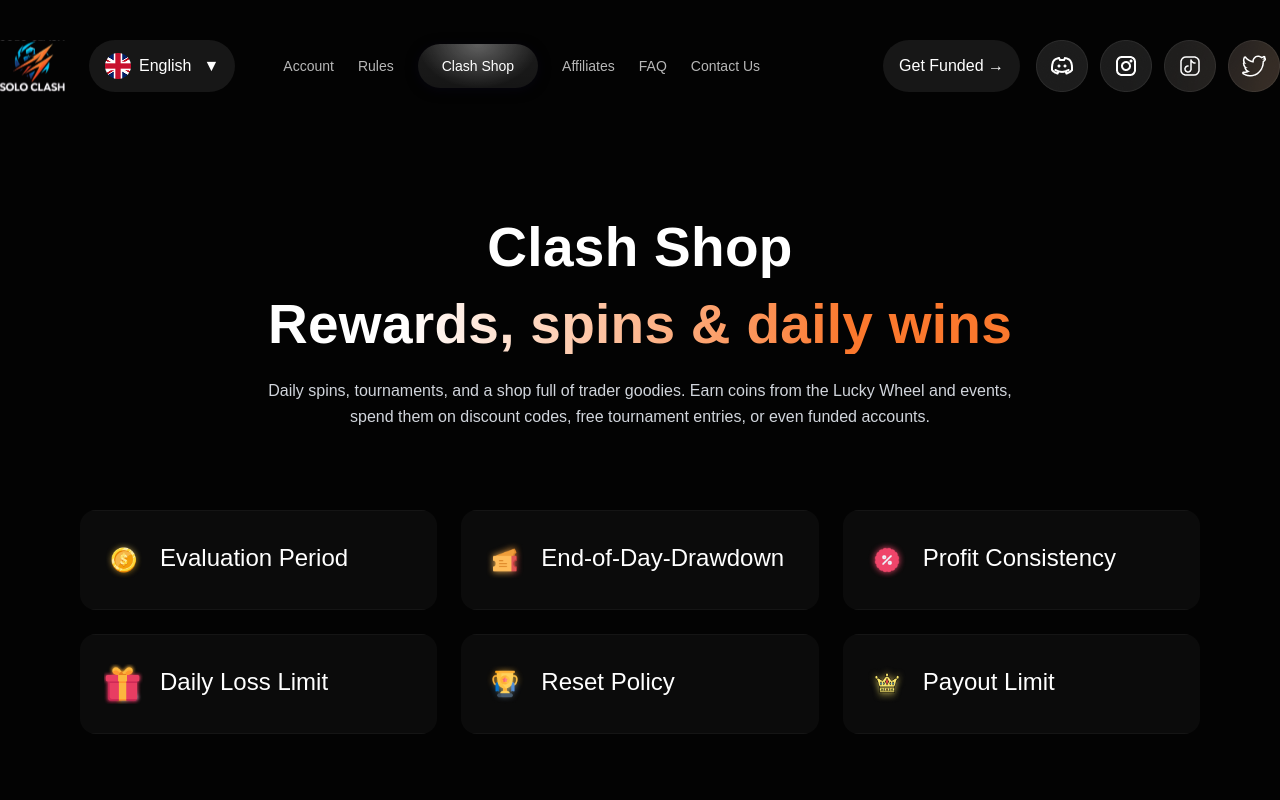
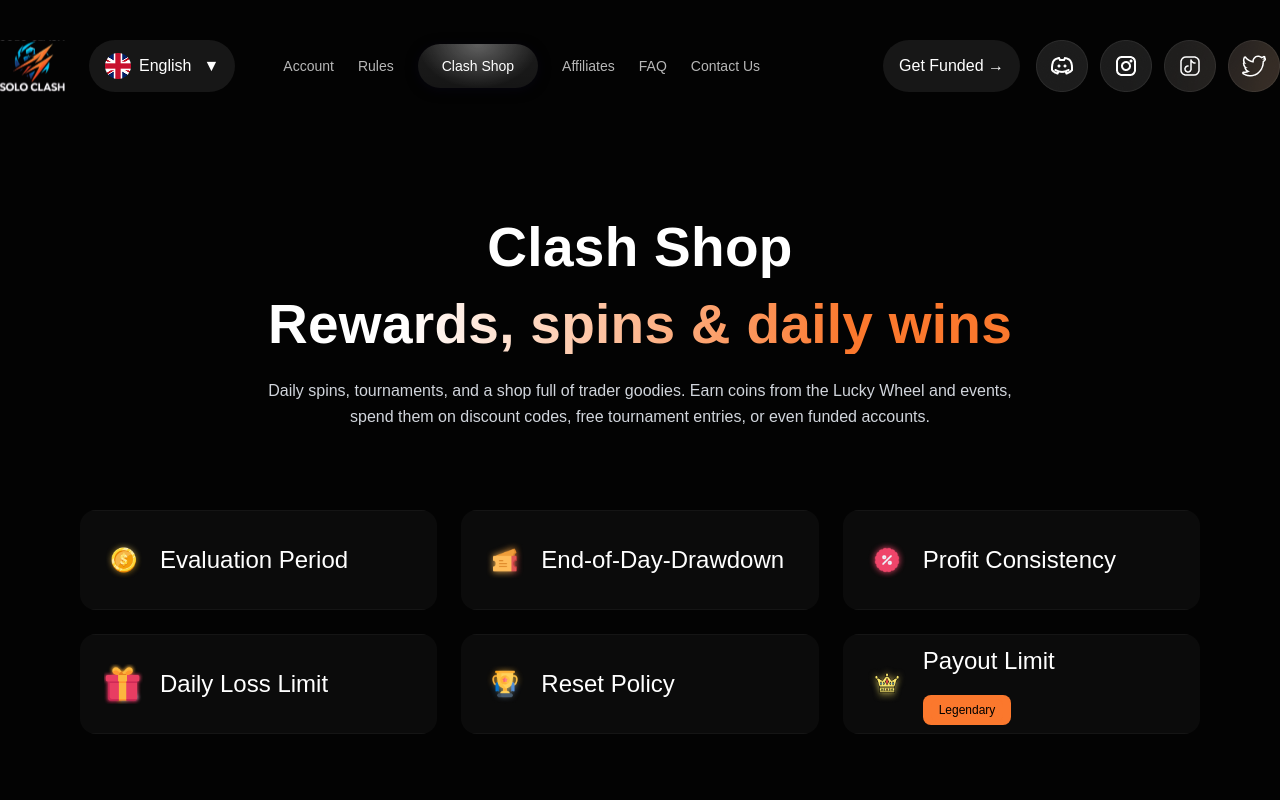
Before and after one commit to skomarfaruque/solo_clash-vercel, a Next.js app: page /clash-shop in a window 1280 px wide. Shown: the top 800 px of the page. Built offline with nearby package versions, Linux system fonts and the light colour scheme.

Commit message:
feat: update SpinDetailsCard and SpinDetailsSection to use tags instead of description for enhanced feature representation

```diff
--- a/src/components/clash-shop/SpinDetailsCard.tsx
+++ b/src/components/clash-shop/SpinDetailsCard.tsx
@@ -3,13 +3,13 @@ import Image from "next/image";
 interface FeatureCardProps {
   readonly iconPath: string;
   readonly title: string;
-  readonly description: string;
+  readonly tags: string[];
 }
 
 export default function SpinDetailsCard({
   iconPath,
   title,
-  description,
+  tags,
 }: FeatureCardProps) {
   return (
     <div
@@ -22,7 +22,7 @@ export default function SpinDetailsCard({
         backgroundRepeat: "no-repeat",
       }}
     >
-      <div className="flex gap-4 items-start">
+      <div className="flex gap-4 items-center">
         <Image
           src={iconPath}
           alt={title}
@@ -31,8 +31,24 @@ export default function SpinDetailsCard({
           className="w-[40px] h-[40px]"
           style={{ width: "40px", height: "40px" }}
         />
-        <h3 className="font-normal text-[24px] leading-[150%] text-white">
+        <h3 className="font-normal text-[24px] leading-[150%] text-white flex flex-col items-start gap-4">
           {title}
+          {tags.length > 0 && (
+            <span
+              className="flex flex-row justify-center items-center px-2 py-[3.5px] gap-6 bg-[#FB782D] rounded-lg backdrop-blur-[11.3px] text-black text-xs font-medium w-auto"
+              style={{ backdropFilter: "blur(11.3px)" }}
+            >
+              {tags.map((tag, index) => (
+                <span
+                  key={index}
+                  className="flex flex-row justify-center items-center px-2 py-[3.5px] gap-6 bg-[#FB782D] rounded-lg backdrop-blur-[11.3px] text-black text-xs font-medium w-auto"
+                  style={{ backdropFilter: "blur(11.3px)" }}
+                >
+                  {tag}
+                </span>
+              ))}
+            </span>
+          )}
         </h3>
       </div>
     </div>
--- a/src/components/clash-shop/SpinDetailsSection.tsx
+++ b/src/components/clash-shop/SpinDetailsSection.tsx
@@ -5,37 +5,32 @@ const spinDetailsCards = [
   {
     iconPath: "/icons/spins/spin_details_1.png",
     title: "Evaluation Period",
-    description:
-      "A minimum of three (3) trading days is required to complete the challenge. There is no maximum time limit to finish the evaluation.",
+    tags: [],
   },
   {
     iconPath: "/icons/spins/spin_details_2.png",
     title: "End-of-Day-Drawdown",
-    description:
-      "The account is subject to an end-of-day drawdown, not a trailing drawdown.",
+    tags: [],
   },
   {
     iconPath: "/icons/spins/spin_details_3.png",
     title: "Profit Consistency",
-    description:
-      "A 30% consistency rule applies only during the evaluation phase. Traders must follow 30% of consistency to reach the profit target without breaching the maximum drawdown.",
+    tags: [],
   },
   {
     iconPath: "/icons/spins/spin_details_4.png",
     title: "Daily Loss Limit",
-    description:
-      "Exceeding the daily loss limit results in an immediate hard breach",
+    tags: [],
   },
   {
     iconPath: "/icons/spins/spin_details_5.png",
     title: "Reset Policy",
-    description:
-      "A reset fee of $139 applies after a breach during the evaluation phase.",
+    tags: [],
   },
   {
     iconPath: "/icons/spins/spin_details_6.png",
     title: "Payout Limit",
-    description: "8% payout cap per withdrawal request.",
+    tags: ["Legendary"],
   },
 ];
 
@@ -53,7 +48,7 @@ export default function SpinDetailsSection() {
               key={idx}
               iconPath={card.iconPath}
               title={card.title}
-              description={card.description}
+              tags={card.tags}
             />
           ))}
         </div>
```
